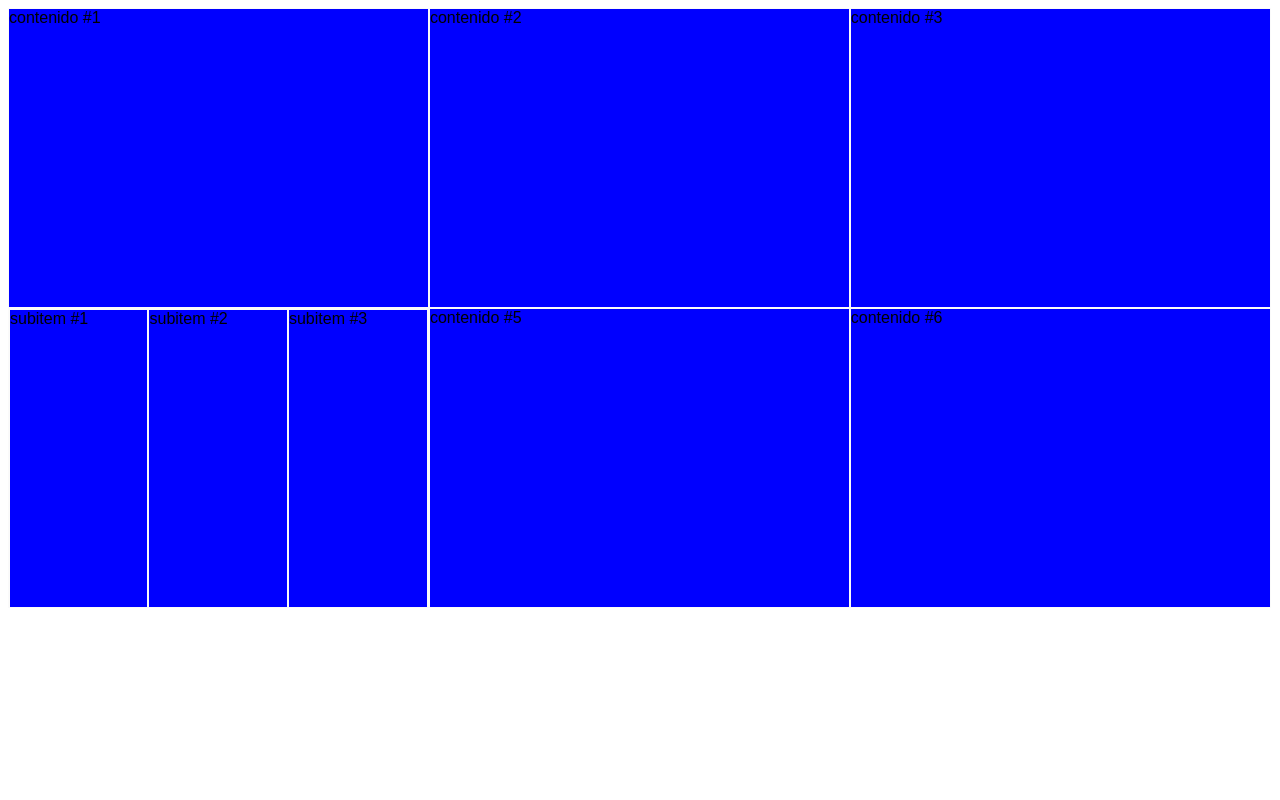
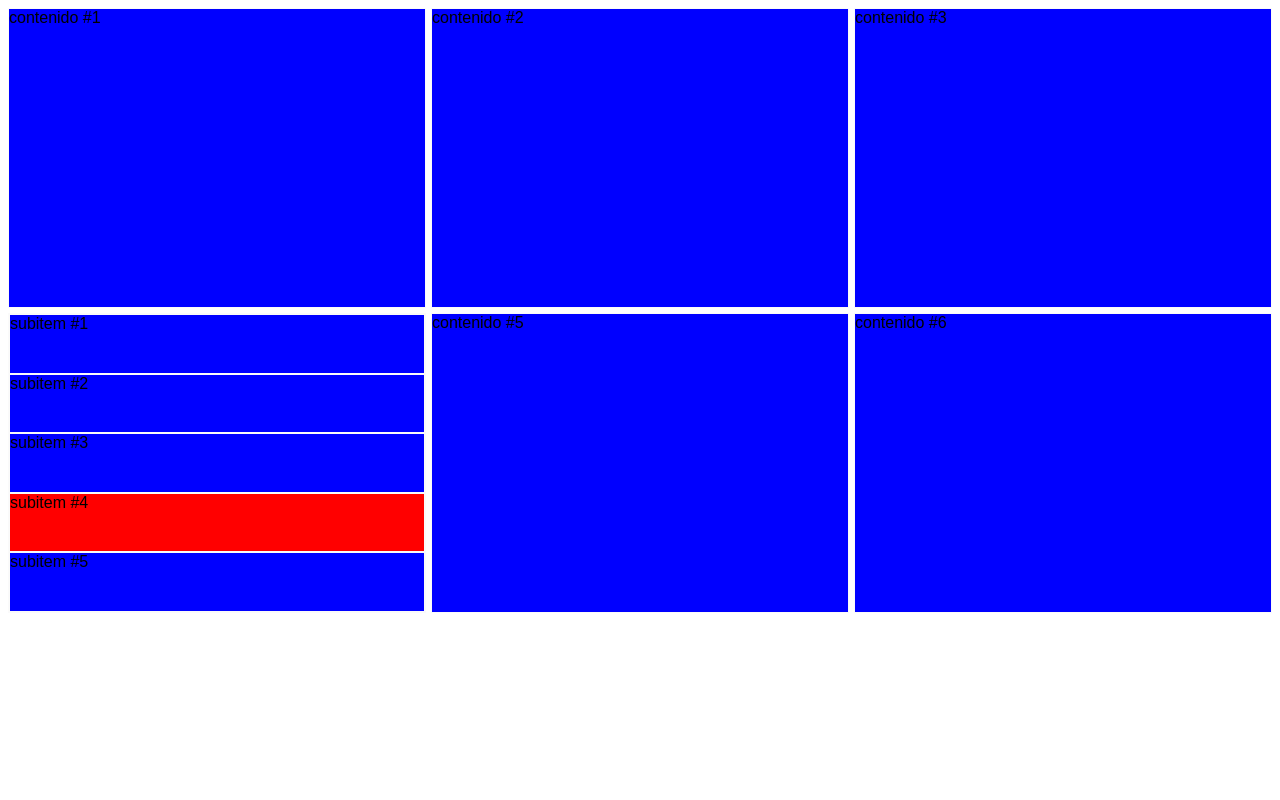
Before and after one commit to johnalbh/Course-CSS-Grid, a plain HTML site: page index.html in a window 1280 px wide. Drawn offline with Linux system fonts and the light colour scheme.

Commit message:
Medidas, Funciones, Gap

```diff
--- a/index.html
+++ b/index.html
@@ -15,7 +15,8 @@
             display: grid;
             /* grid-template-columns: 33.3% 33.3% 33.33%;
             grid-template-rows: 300px 300px; */
-            grid-template: 300px 300px / 33.3% 33.3% 33.33%;
+            grid-template: 300px 300px / repeat(3, minmax(200px, 1fr));
+            grid-gap: 5px 5px;
         }
 
         .item {
@@ -27,8 +28,7 @@
             background: red;
             overflow: auto;
             /* Aun no esta disponible */
-            display: grid;
-            grid-template: 300px 300px / 33.3% 33.3% 33.33%;
+            display: inline-grid;
         }
     </style>
 </head>
```
